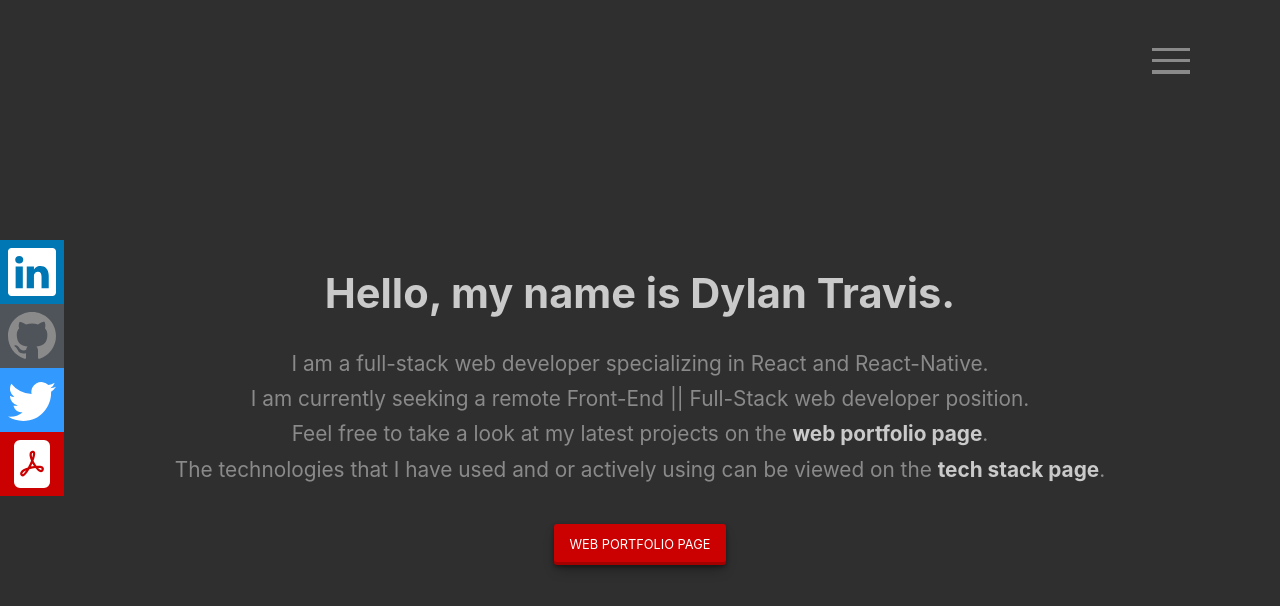
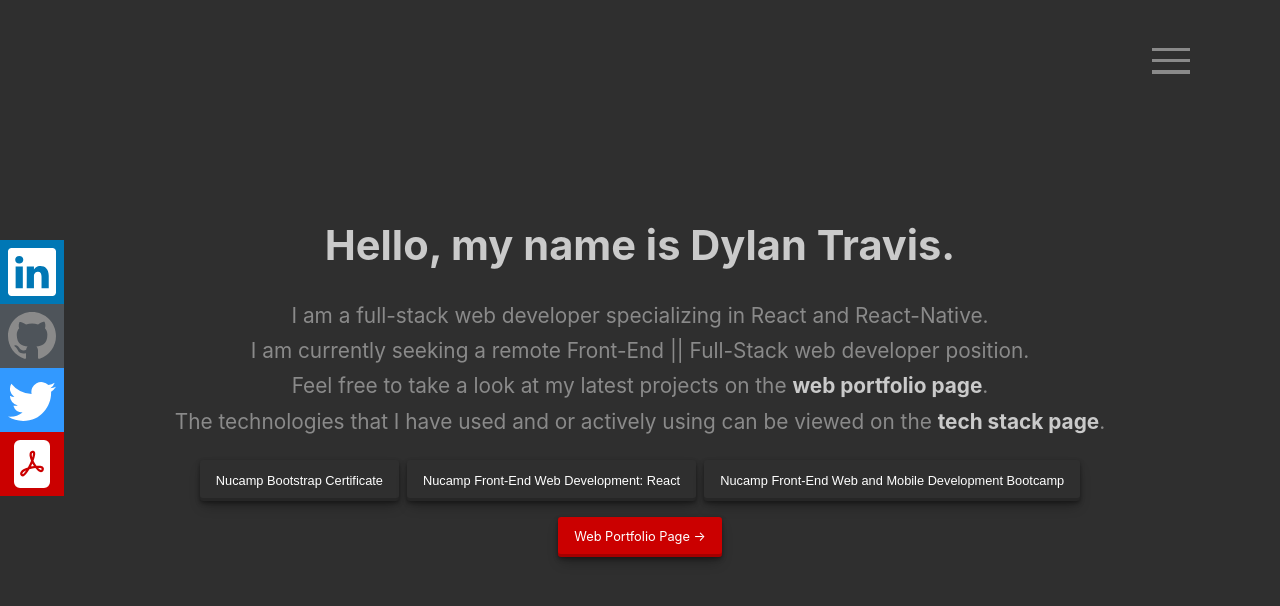
Before and after one commit to asendice/dtravsite, a React (Create React App) app in the folder client/: page / in a window 1280 px wide. Shown: the top 606 px of the page. Built offline with nearby package versions, Linux system fonts and the light colour scheme.

Commit message:
adjusted about margin

```diff
--- a/client/src/components/about/about.js
+++ b/client/src/components/about/about.js
@@ -22,18 +22,23 @@ function About() {
           </Link>
           .
           <br />
-          The technologies that I have used and or actively using can be viewed on
-          the{" "}
+          The technologies that I have used and or actively using can be viewed
+          on the{" "}
           <Link className={classes.link} to="/technologies">
             tech stack page
           </Link>
           .
         </p>
       </div>
+      <div className={classes.certificates}>
+        <Button>Nucamp Bootstrap Certificate</Button>
+        <Button>Nucamp Front-End Web Development: React</Button>
+        <Button>Nucamp Front-End Web and Mobile Development Bootcamp</Button>
+      </div>
       <div className={classes.btnContainer}>
         <Button color="red" link="/portfolio">
           {" "}
-          WEB PORTFOLIO PAGE
+          Web Portfolio Page &#8594;
         </Button>
       </div>
     </div>
--- a/client/src/components/about/about.module.css
+++ b/client/src/components/about/about.module.css
@@ -7,7 +7,7 @@
 
 .textContainer {
   text-align: center;
-  margin: 15rem auto 0rem auto;
+  margin: 12rem auto 0rem auto;
 }
 
 .textContainer h1 {
@@ -22,11 +22,21 @@
   line-height: 1.7em;
 }
 
+.certificates {
+  display: flex;
+  flex-wrap: wrap;
+  align-items: center;
+  justify-content: center;
+  gap: .5rem;
+  margin-left: auto;
+  margin-right: auto;
+}
 
 .btnContainer {
   margin-top: 1rem;
   margin-left: auto;
   margin-right: auto;
+
 }
 .link {
   text-decoration: none;
@@ -37,7 +47,7 @@
 
 @media only screen and (max-width: 1000px){
   .textContainer {
-    margin-top: 8rem;
+    margin-top: 6rem;
     width: 90%;
   }
   .textContainer p {
```
